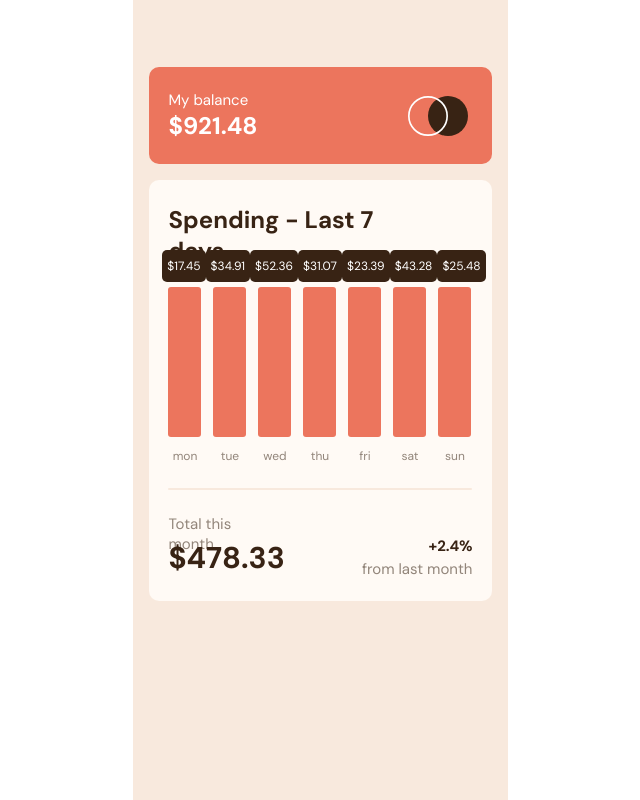
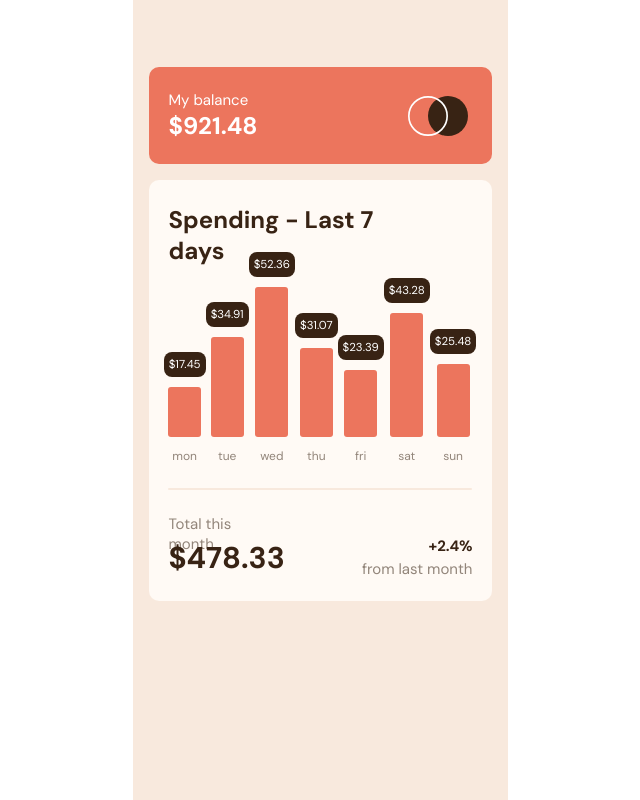
Before and after one commit to dlavrentev/expenses-chart, a React (Create React App) app: page / in a window 1280 px wide. Shown: the whole page, without its empty margins (320-960 px from the left). Built offline with nearby package versions, Linux system fonts and the light colour scheme.

Commit message:
updated spending js

```diff
--- a/src/App.css
+++ b/src/App.css
@@ -81,46 +81,44 @@
   color: #382314;
 }
 
-.details-container {
-  position: absolute;
-  left: 4%;
-  right: 4%;
-  top: 70px;
-  bottom: 320px;
-  display: flex;
-  justify-content: space-around;
-  align-items: center;
-}
-
-.details-container div {
-  font-size: 12px;
-  background: #382314;
-  border-radius: 5px;
-  color: white;
-  padding: 8px 5px;
-}
 
 /* Chart container */
 
 .chart-container {
   position: absolute;
-  left: 5.83%;
-  right: 5.83%;
+  left: 2%;
+  right: 2%;
   top: 25.42%;
   bottom: 32.54%;
   display: flex;
-  justify-content: space-between;
+  justify-content: center;
   align-items: flex-end;
 }
 
-.bar div {
+.bar {
+  display: flex;
+  flex-direction: column;
+  align-items: center;
+}
+
+.detail-1, .detail-2, .detail-3, .detail-4, .detail-5, .detail-6, .detail-7 {
+  font-size: 11.5px;
+  background-color: #382314;
+  padding: 5px 5px;
+  margin-bottom: 10px;
+  border-radius: 8px;
+  color: white;
+  text-align: center;
+}
+
+
+.bars {
   width: 33px;
-  height: 150px;
   border-radius: 3px;
   background: #ec755d;
 }
 
-.bar div:hover {
+.bars:hover {
   background: #FF9B86;
 }
 
--- a/src/Components/Spending.js
+++ b/src/Components/Spending.js
@@ -1,25 +1,21 @@
 import React from "react";
-import data from './../Data/data.json'
+import data from "./../Data/data.json";
 
 const Spending = () => {
-
-
-
   return (
     <div className="spending-container">
       <h1>Spending - Last 7 days</h1>
-      <div className="details-container">
-      {data.map(({amount}) => {
-          return (
-            <div>${amount}</div>
-          );
-        })}
-      </div>
       <div className="chart-container">
-        {data.map(({id, day}) => {
+        {data.map(({ id, day, amount }) => {
           return (
             <div key={id} className="bar">
-              <div></div>
+              <div className={`detail-${id}`} key={id}>
+                ${amount}
+              </div>
+              <div
+                className={`bars bar-${id}`}
+                style={{ height: `${(data[id - 1].amount / 52.36) * 150}px` }}
+              ></div>
               <p>{day}</p>
             </div>
           );
@@ -40,6 +36,5 @@ const Spending = () => {
   );
 };
 
-console.log(data.amount);
-
+console.log(data);
 export default Spending;
```
